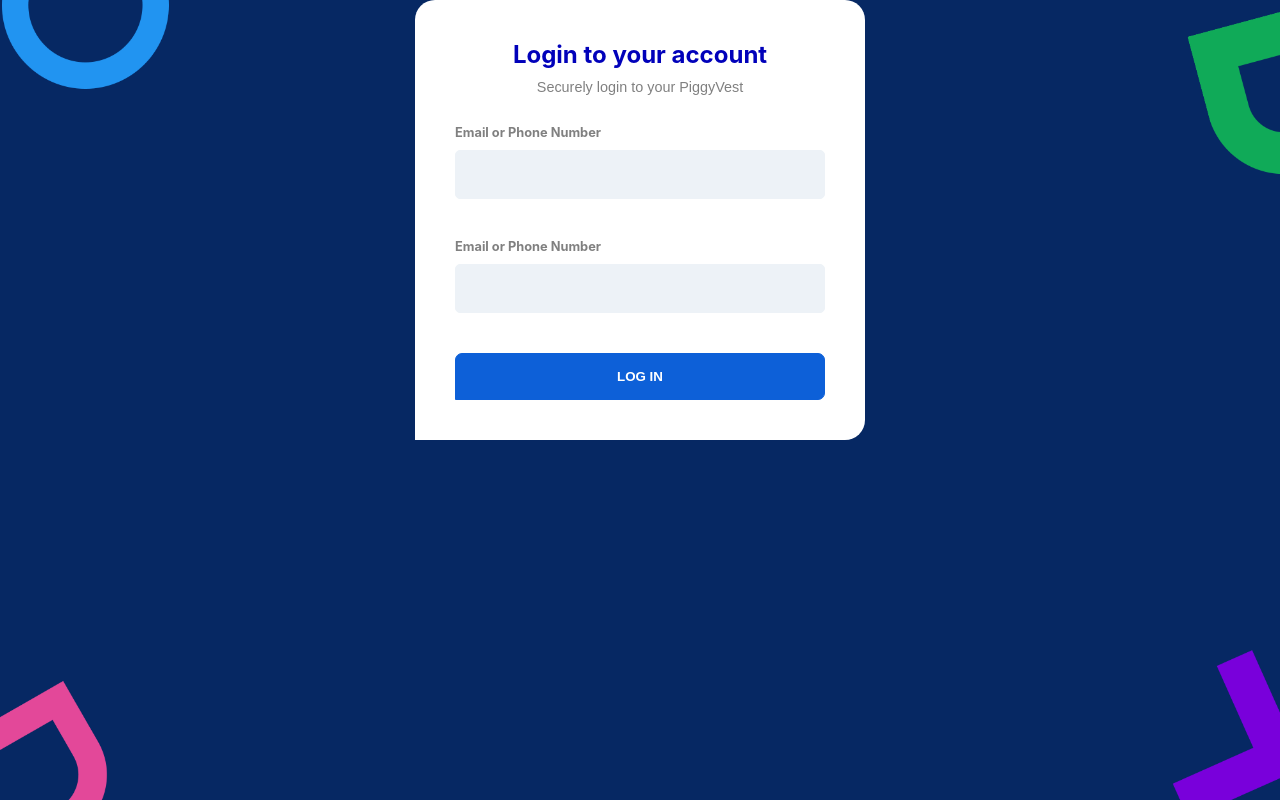
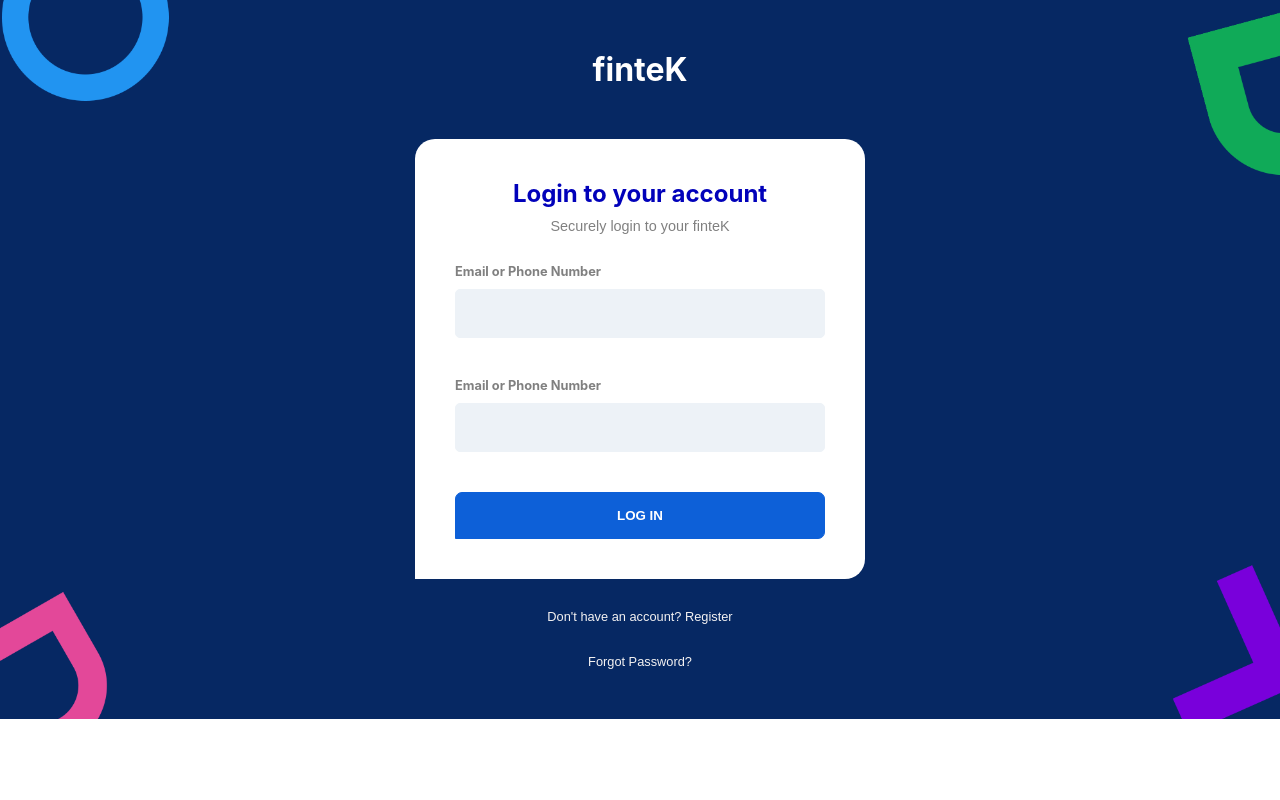
Before and after one commit to HEAT-hue/fintek-app, a React (Create React App) app: page /login in a window 1280 px wide. Built offline with nearby package versions, Linux system fonts and the light colour scheme.

Commit message:
Added more visual UI elements to the signInPage

```diff
--- a/src/components/sign-in/SignIn.tsx
+++ b/src/components/sign-in/SignIn.tsx
@@ -8,7 +8,7 @@
                 <form action="GET" className="signInForm">
                     <div className="form-header">
                         <h2 className="form-title">Login to your account</h2>
-                        <h3 className="form-subtitle text-small">Securely login to your PiggyVest</h3>
+                        <h3 className="form-subtitle text-small">Securely login to your finteK</h3>
                     </div>
 
                     <div className="form-body">
--- a/src/index.css
+++ b/src/index.css
@@ -24,3 +24,9 @@
   font-family: Arial, Helvetica, sans-serif;
   font-weight: normal;
 }
+
+.text-xl {
+  font-size: 0.8rem;
+  font-family: Arial, Helvetica, sans-serif;
+  font-weight: normal;
+}
--- a/src/pages/signInPage/SignInPage.scss
+++ b/src/pages/signInPage/SignInPage.scss
@@ -1,10 +1,35 @@
 .signInPage-container {
   background-color: #062863;
   width: 100vw;
-  height: 100vh;
+  padding-block: 50px;
+  display: flex;
+  flex-direction: column;
+  justify-content: center;
+  align-items: center;
+  overflow: auto;
+  gap: 30px;
 
-  background-image: url("./assets/signInPageRound.png"), url("./assets/signInPageJ.png"), url("./assets/signInPageJREd.png"), url("./assets/signInPageL.png");
-  background-position: left -1% top -15%, right -7.5% top -1%, left -5% bottom -10%, right -5% bottom -5%;
+  background-image: url("./assets/signInPageRound.png"),
+    url("./assets/signInPageJ.png"), url("./assets/signInPageJREd.png"),
+    url("./assets/signInPageL.png");
+  background-position: left -1% top -15%, right -7.5% top -1%,
+    left -5% bottom -10%, right -5% bottom -5%;
   background-repeat: no-repeat, no-repeat, no-repeat, no-repeat;
   background-size: 15%, 15%, 15%, 15%;
+
+  .signInPageTitle {
+    color: #ffffff;
+    margin-bottom: 20px;
+  }
+
+  .text-xl {
+    a {
+      text-decoration: none;
+      color: rgb(244, 242, 242);
+      cursor: pointer;
+      &:hover {
+        color: rgb(202, 200, 200);
+      }
+    }
+  }
 }
--- a/src/pages/signInPage/SignInPage.tsx
+++ b/src/pages/signInPage/SignInPage.tsx
@@ -1,13 +1,21 @@
 // jshint esversion:6
 import "./SignInPage.scss";
 import { SignIn } from "../../components";
+import { Link } from "react-router-dom";
 
 
 function SignInPage() {
     return (
         <>
             <div className="signInPage-container">
+                <h1 className="signInPageTitle">finteK</h1>
                 <SignIn />
+                <p className="text-xl">
+                    <Link to={"/register"}>Don't have an account? Register</Link>
+                </p>
+                <p className="text-xl">
+                    <Link to={"/register"}>Forgot Password?</Link>
+                </p>
             </div>
         </>
     );
```
